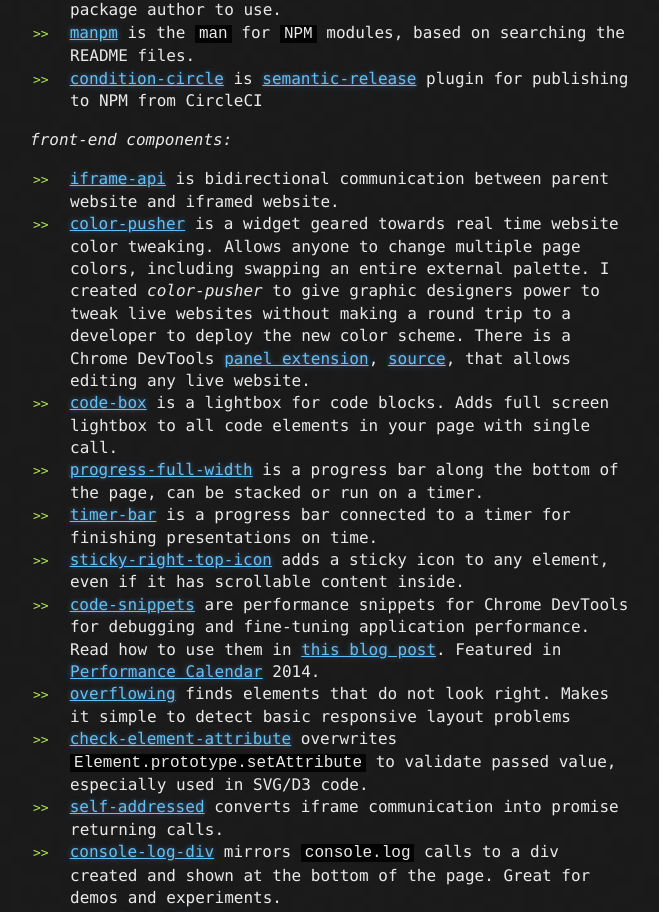
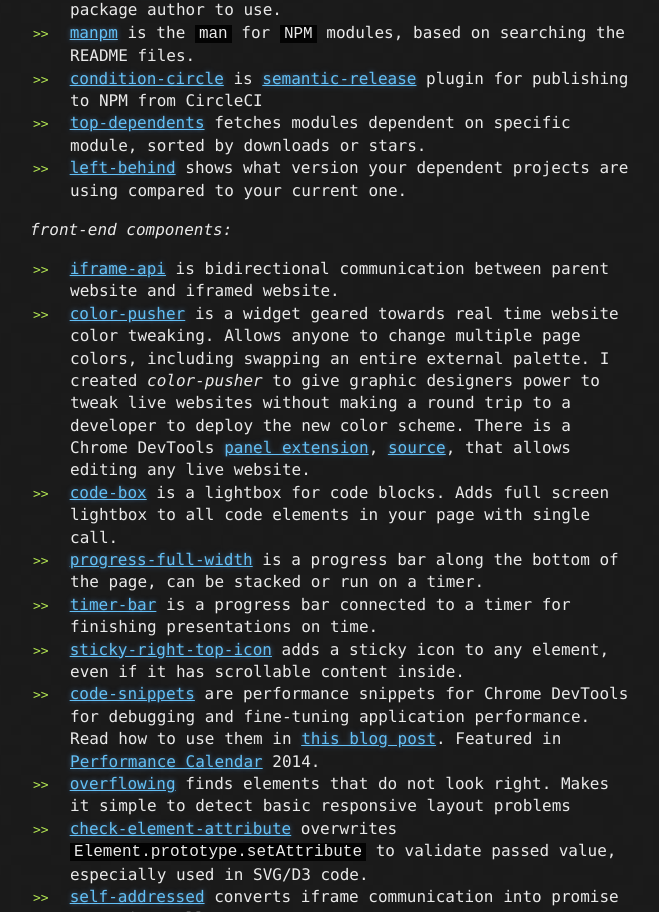
Before and after one commit to bahmutov/bahmutov.github.io, a plain HTML site: page index.html in a window 1280 px wide. Shown: the part 8108-9020 px from the top of the page, without its empty margins (310-969 px from the left). Drawn offline with Linux system fonts and the light colour scheme.

Commit message:
added links to top-dependents and left-behind

```diff
--- a/index.html
+++ b/index.html
@@ -320,6 +320,8 @@
 <li><a href="https://github.com/bahmutov/npm-module-checklist">npm-module-checklist</a> is a good checklist for any NPM package author to use.</li>
 <li><a href="https://github.com/bahmutov/manpm">manpm</a> is the <code>man</code> for <code>NPM</code> modules, based on searching the README files.</li>
 <li><a href="https://github.com/bahmutov/condition-circle">condition-circle</a> is <a href="https://github.com/semantic-release/semantic-release">semantic-release</a> plugin for publishing to NPM from CircleCI</li>
+<li><a href="https://github.com/bahmutov/top-dependents">top-dependents</a> fetches modules dependent on specific module, sorted by downloads or stars.</li>
+<li><a href="https://github.com/bahmutov/left-behind">left-behind</a> shows what version your dependent projects are using compared to your current one.</li>
 </ul>
 
 <em>front-end components:</em>
```
